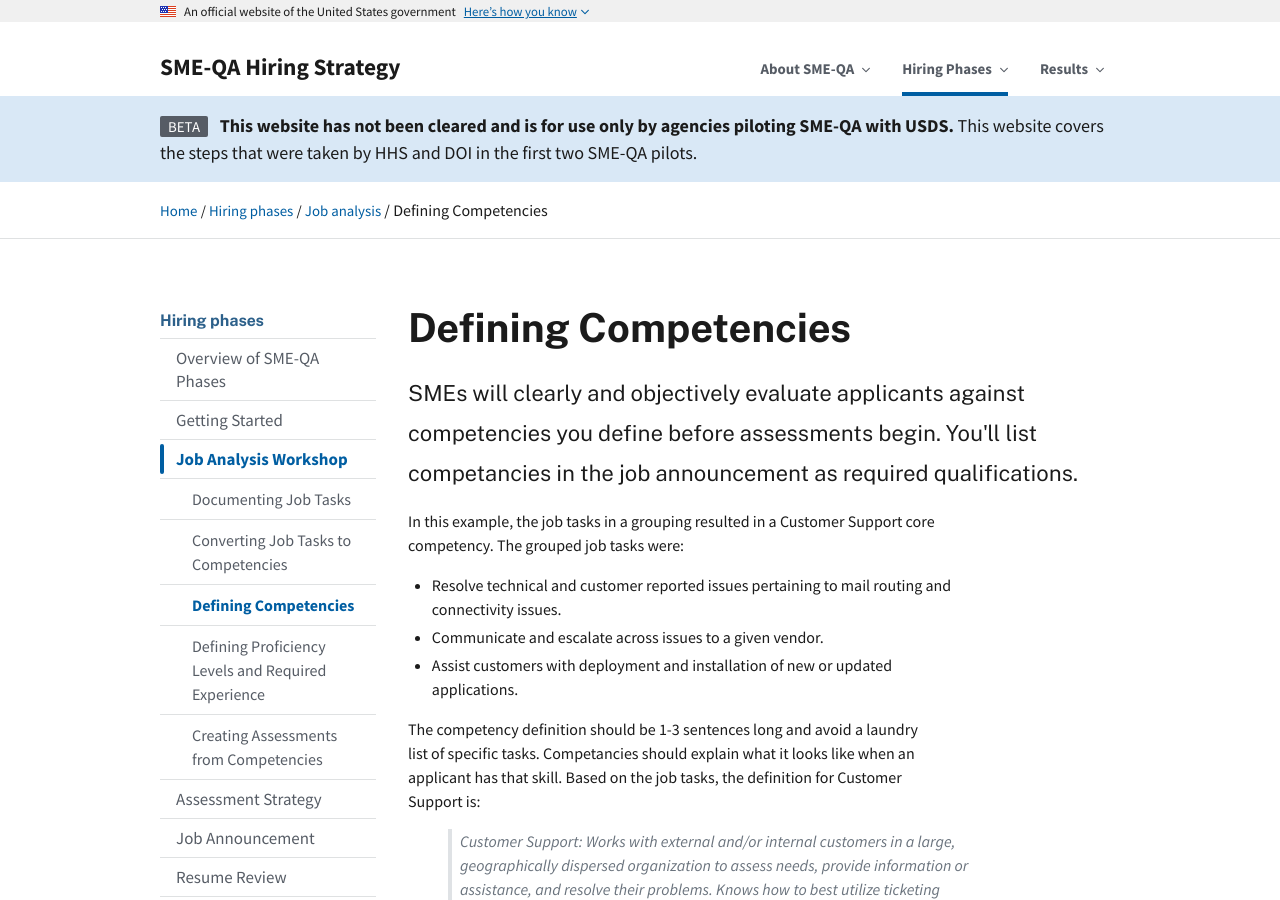
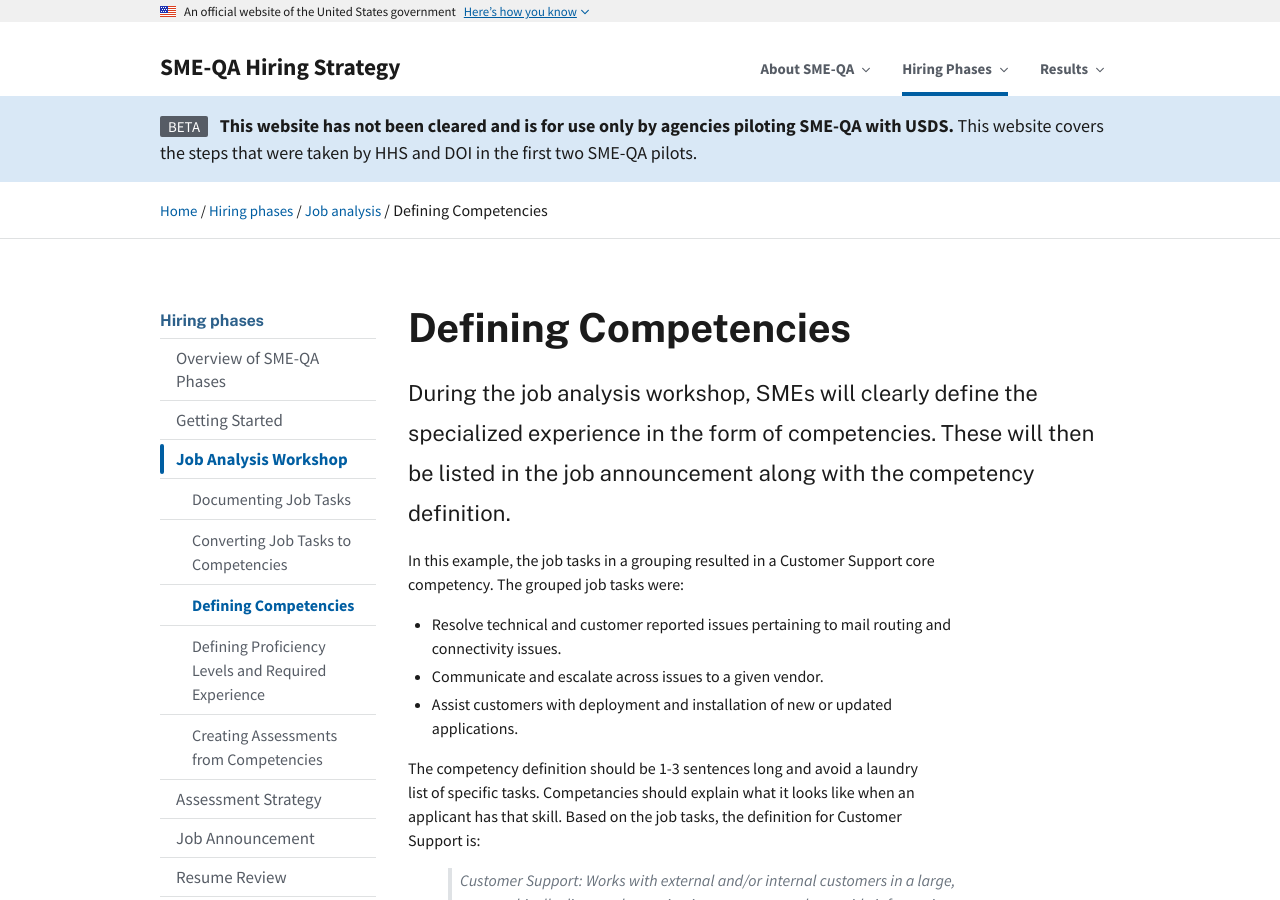
Before and after one commit to usds/SME-QA-Website, a Jekyll site: the page built from pages/phases/job-analysis/defining-competencies.md, in a window 1280 px wide and 900 px high. Built offline with Jekyll 4.4.1, drawn with Linux system fonts in a browser that asks for light colours.

Commit message:
Update defining-competencies.md

```diff
--- a/pages/phases/job-analysis/defining-competencies.md
+++ b/pages/phases/job-analysis/defining-competencies.md
@@ -6,7 +6,7 @@ title: Defining Competencies
 sidenav: hiring-phases
 phase: job-analysis
 sub-phase-order: 040
-intro: SMEs will clearly and objectively evaluate applicants against competencies you define before assessments begin. You'll list competancies in the job announcement as required qualifications.
+intro: During the job analysis workshop, SMEs will clearly define the specialized experience in the form of competencies. These will then be listed in the job announcement along with the competency definition.
 ---
 
 <p class="usa-intro">
```
